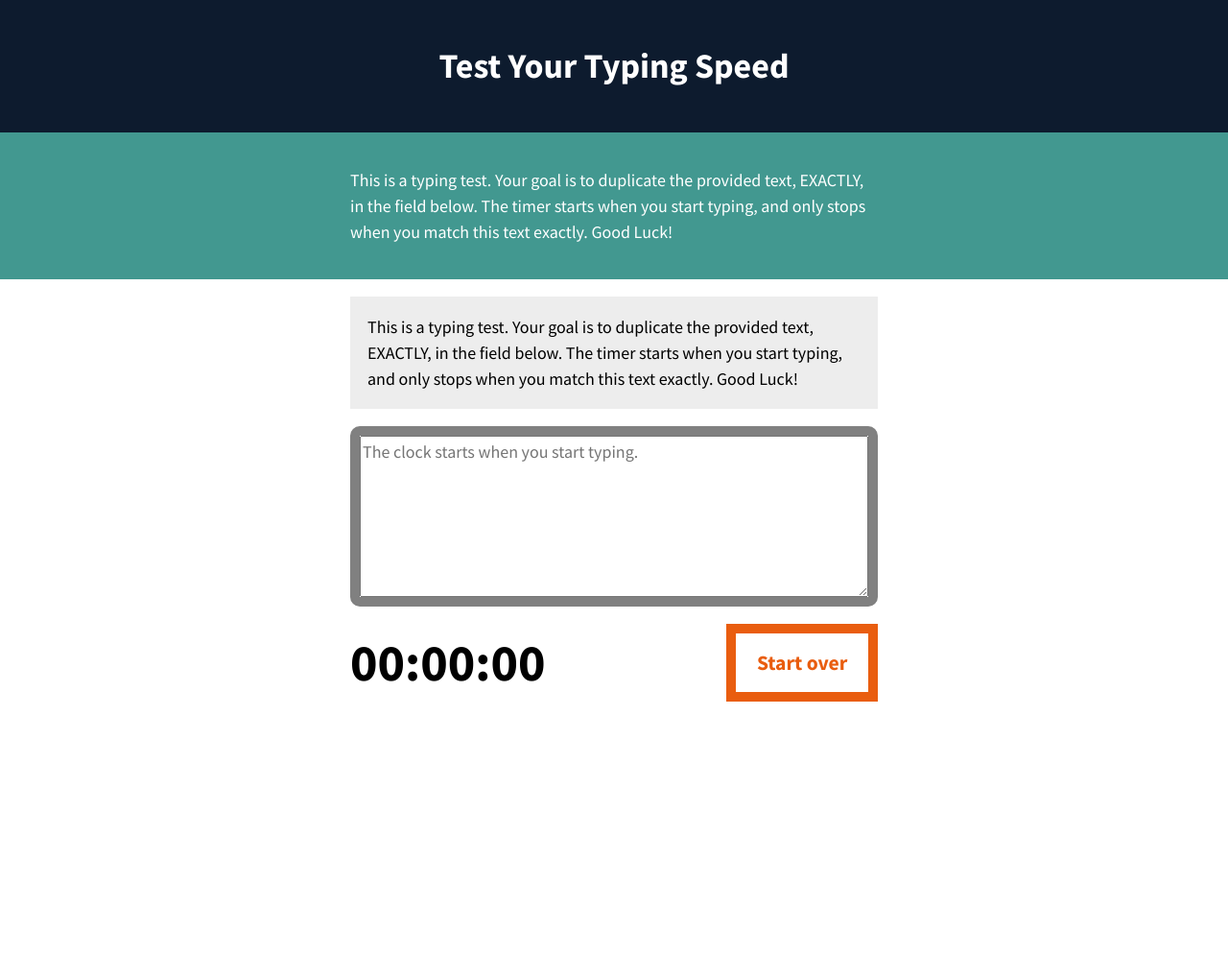
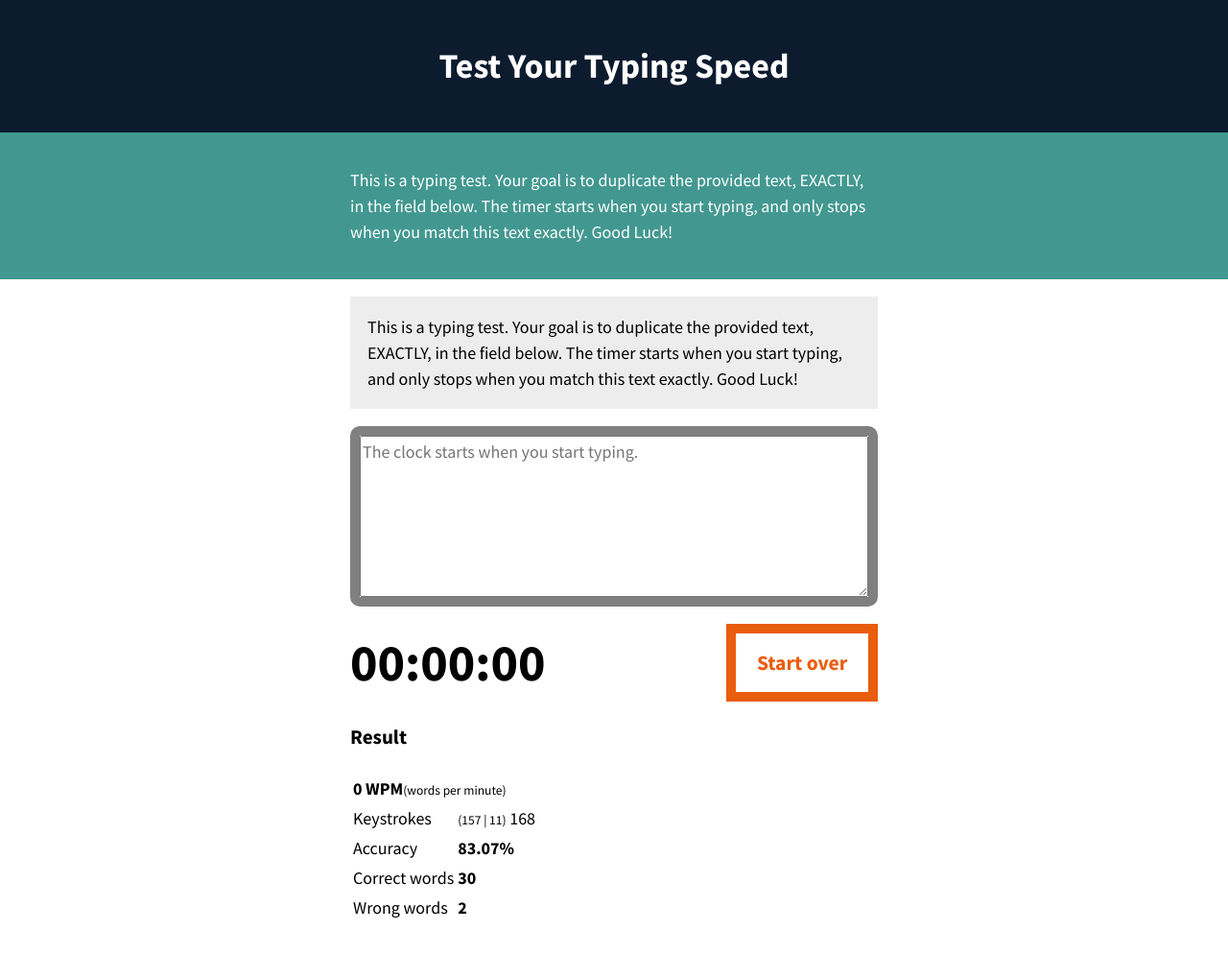
Before and after one commit to kwakyewa/typing-speed-test-app-with-Javacript, a plain HTML site: page index.html in a window 1280 px wide. Shown: the whole page at 96% size. Before the commit the page ends 803 px from the top, so only its background shows below. Drawn offline with Linux system fonts and the light colour scheme.

Commit message:
html structure added for the score board to be shown when the clock stops

```diff
--- a/index.html
+++ b/index.html
@@ -34,6 +34,22 @@
 
                 <button id="reset">Start over</button>
             </div><!-- .meta -->
+
+
+
+            <div id="score-board" class="col-md-6">
+              <h3>Result</h3>
+                <table class="table table-striped" id="result-table">
+                    <tbody>
+                    		<tr><td id="wpm" class="name" colspan="2" title="Words per Minute: 1 word equals 5 keystrokes"><strong>0 WPM</strong><small>(words per minute)</small></td></tr>
+                    		<tr id="keystrokes"><td class="name">Keystrokes</td><td class="value"><small>(<span class="correct">157</span> | <span class="wrong">11</span>)</small>&nbsp;168</td></tr>
+                    		<tr id="accuracy"><td class="name">Accuracy</td><td class="value"> <strong>83.07%</strong></td></tr>
+                    		<tr id="correct"><td class="name">Correct words</td><td class="value"> <strong>30</strong></td></tr>
+                    		<tr id="wrong"><td class="name">Wrong words</td><td class="value"> <strong>2</strong></td></tr>
+                            <!--<tr><td colspan="2" id="textresult" style="font-size: 14px; line-height: 20px;">You are better than <span id="better-than-percent-value">100%</span> of all users <small>(<strong>position 1</strong> of  - last 24 hours</small>)</td></tr>-->
+                	</tbody>
+                </table>
+        </div>
         </section><!-- .test-area -->
     </main>
 
```
